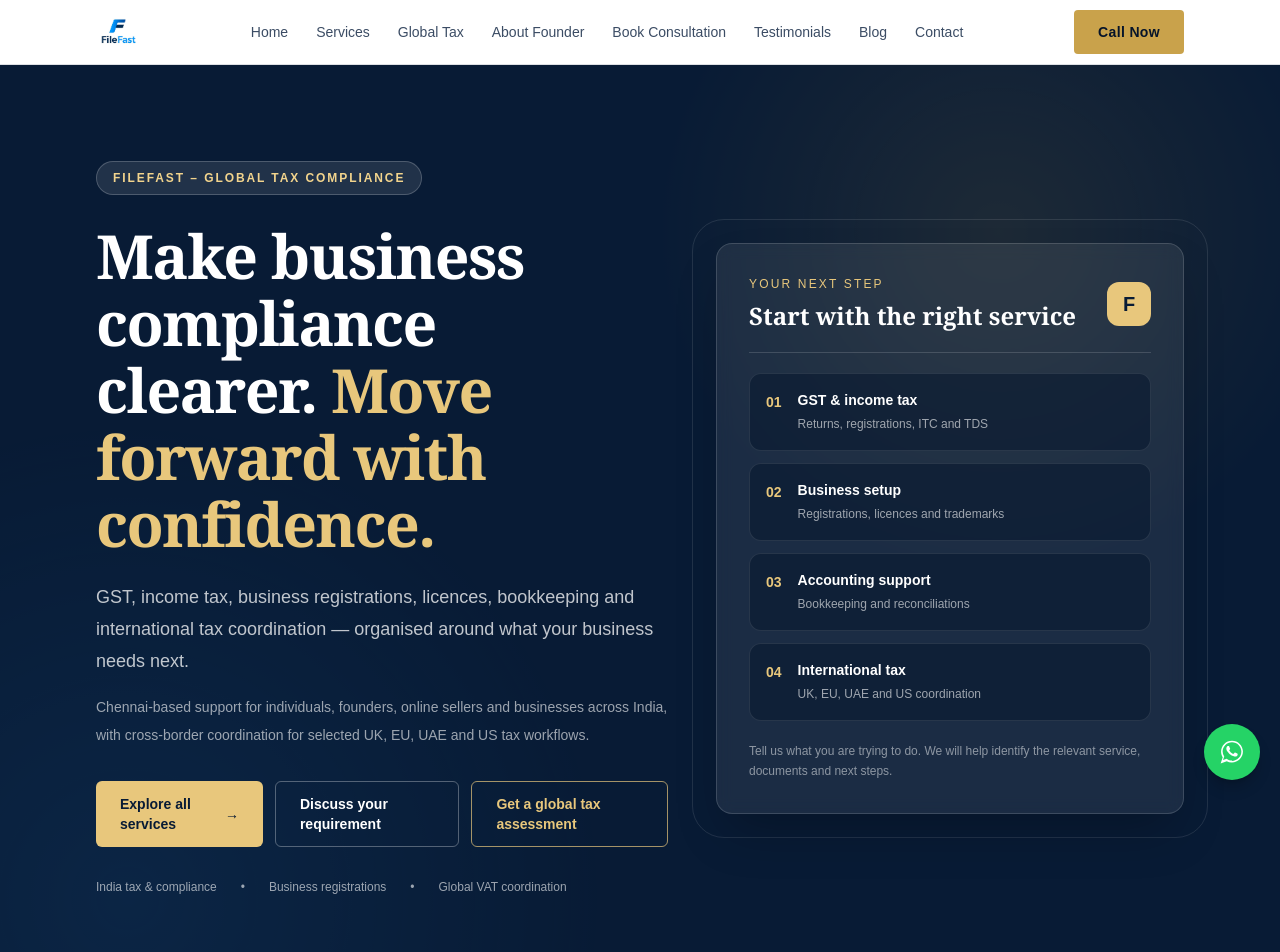
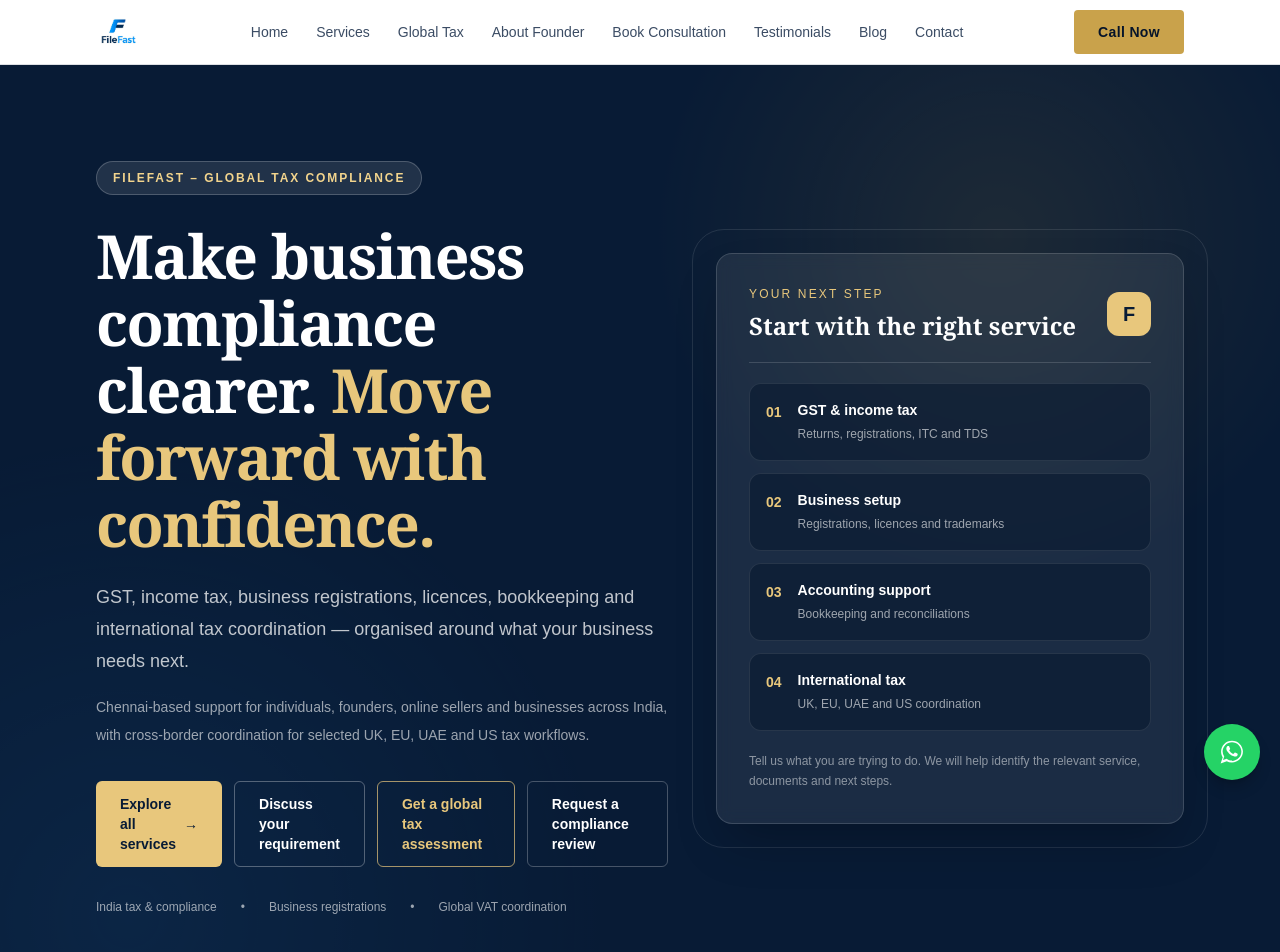
Before and after one commit to filefastservices-dotcom/filefast-website, a Next.js app: page / in a window 1280 px wide. Shown: the top 952 px of the page. Built offline with nearby package versions, Linux system fonts and the light colour scheme; no server answers; the database is empty.

Commit message:
Add compliance review CTA to homepage

```diff
--- a/src/app/page.js
+++ b/src/app/page.js
@@ -94,6 +94,7 @@ export default async function HomePage() {
               <a href="#service-categories" className="inline-flex min-h-12 items-center justify-center rounded-md bg-[#e8c77c] px-6 py-3 text-sm font-bold text-[#081b35] transition hover:bg-white" data-track="cta-explore-services">Explore all services <span className="ml-2">→</span></a>
               <a href="https://wa.me/919444614182?text=I%20would%20like%20to%20discuss%20a%20tax%20or%20compliance%20requirement" target="_blank" rel="noopener noreferrer" className="inline-flex min-h-12 items-center justify-center rounded-md border border-white/30 px-6 py-3 text-sm font-semibold text-white transition hover:border-[#e8c77c] hover:text-[#e8c77c]" data-track="cta-whatsapp">Discuss your requirement</a>
               <Link href="/global-tax-quote" className="inline-flex min-h-12 items-center justify-center rounded-md border border-[#e8c77c]/70 px-6 py-3 text-sm font-semibold text-[#e8c77c] transition hover:bg-[#e8c77c] hover:text-[#081b35]" data-track="cta-global-tax-assessment">Get a global tax assessment</Link>
+              <Link href="/business-compliance-review" className="inline-flex min-h-12 items-center justify-center rounded-md border border-white/25 px-6 py-3 text-sm font-semibold text-white transition hover:border-[#e8c77c] hover:text-[#e8c77c]" data-track="cta-compliance-review">Request a compliance review</Link>
             </div>
             <div className="mt-8 flex flex-wrap gap-x-6 gap-y-2 text-xs text-white/60"><span>India tax & compliance</span><span>•</span><span>Business registrations</span><span>•</span><span>Global VAT coordination</span></div>
           </div>
```
